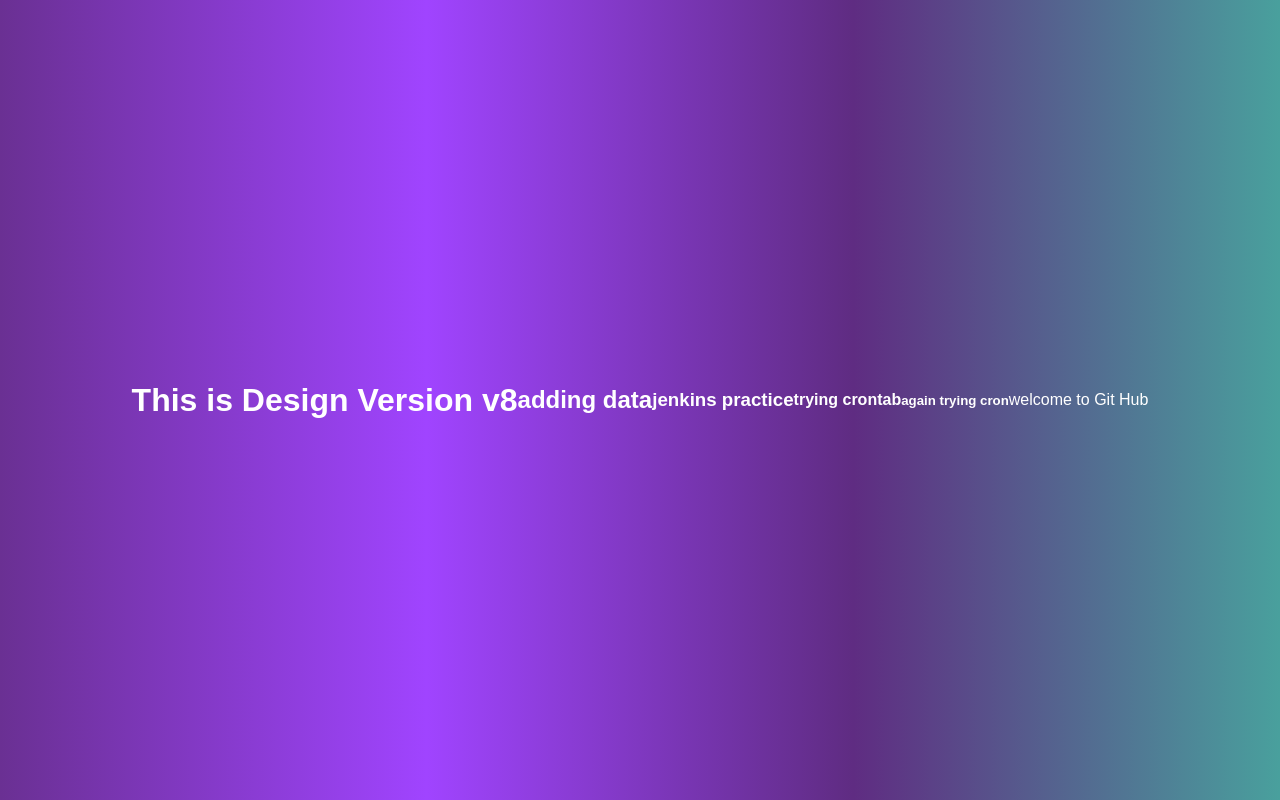
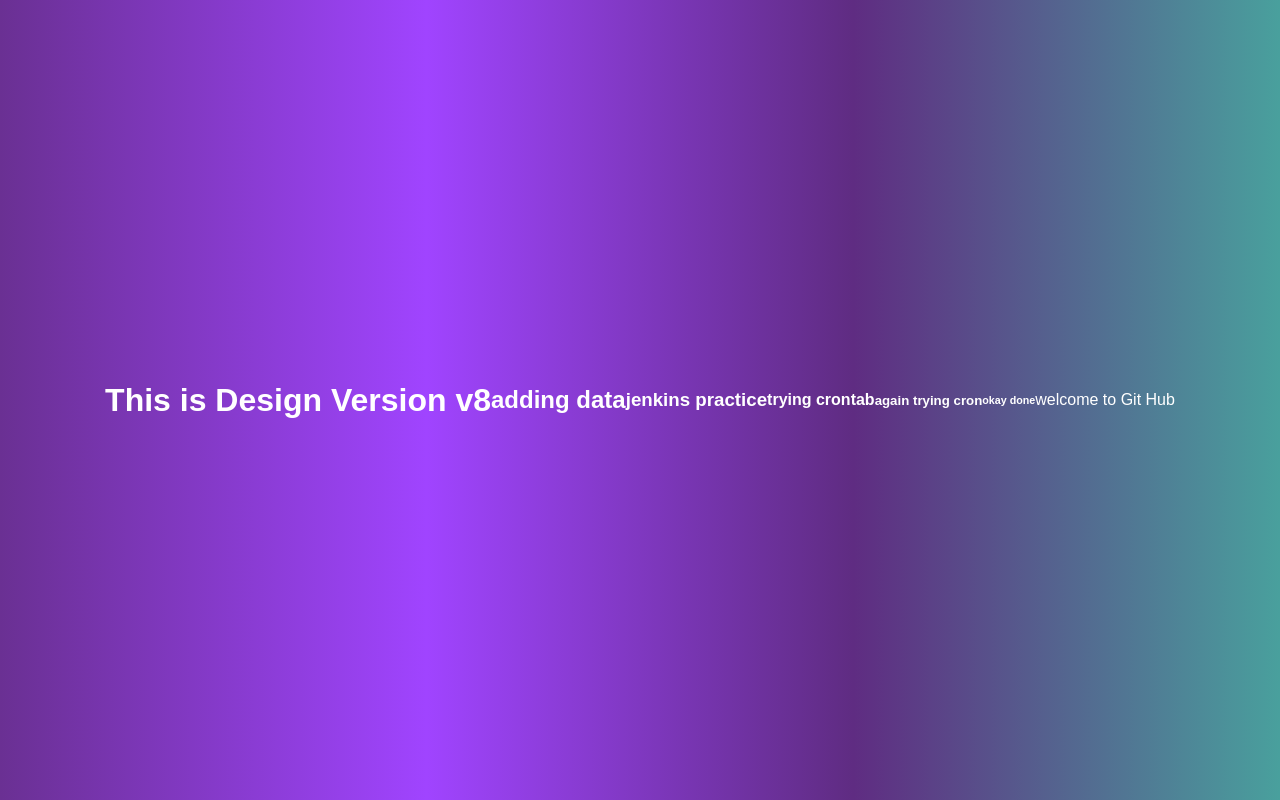
Before and after one commit to afsana-pro/myrepo, a plain HTML site: page index.html in a window 1280 px wide. Drawn offline with Linux system fonts and the light colour scheme.

Commit message:
Update index.html

```diff
--- a/index.html
+++ b/index.html
@@ -12,6 +12,7 @@
     <h3>jenkins practice</h3>
     <h4>trying crontab</h4>
     <h5>again trying cron</h5>
+    <h6>okay done</h6>
 
 
     <p>welcome to Git Hub</p>
```
